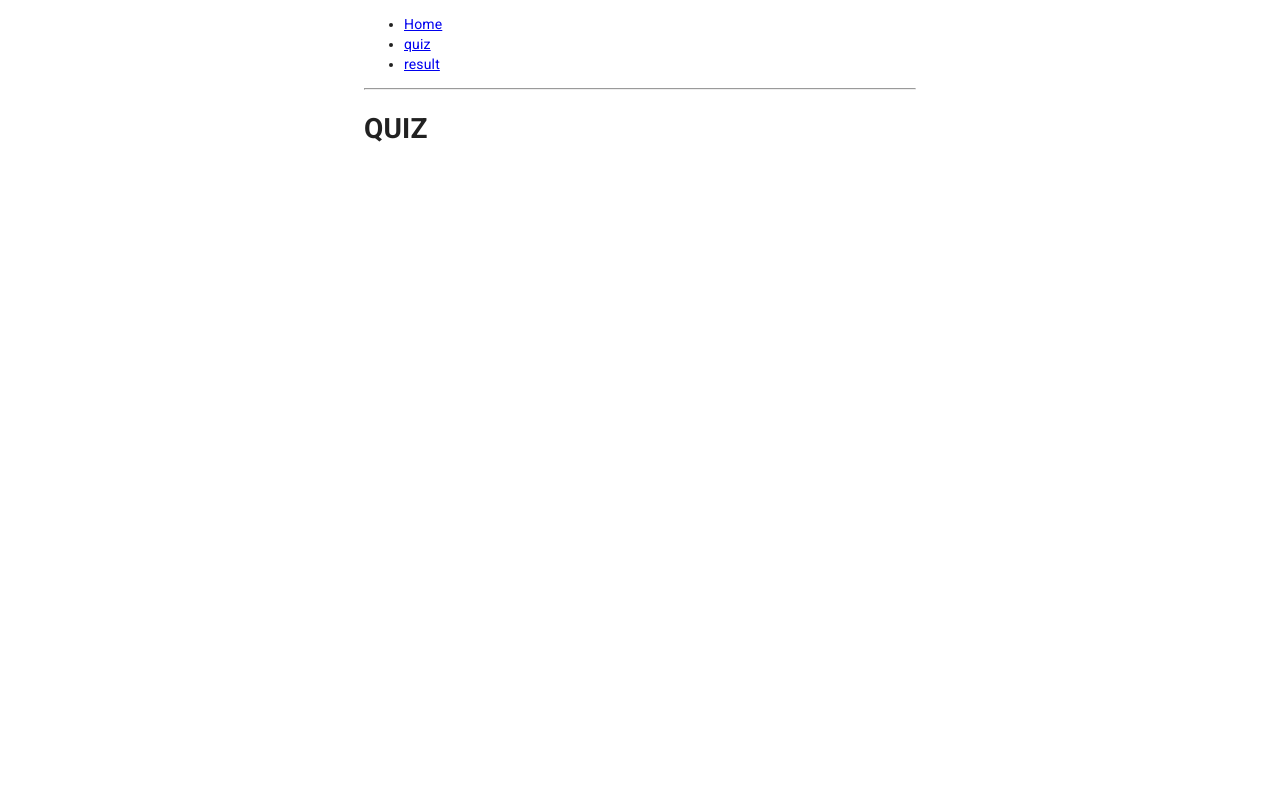
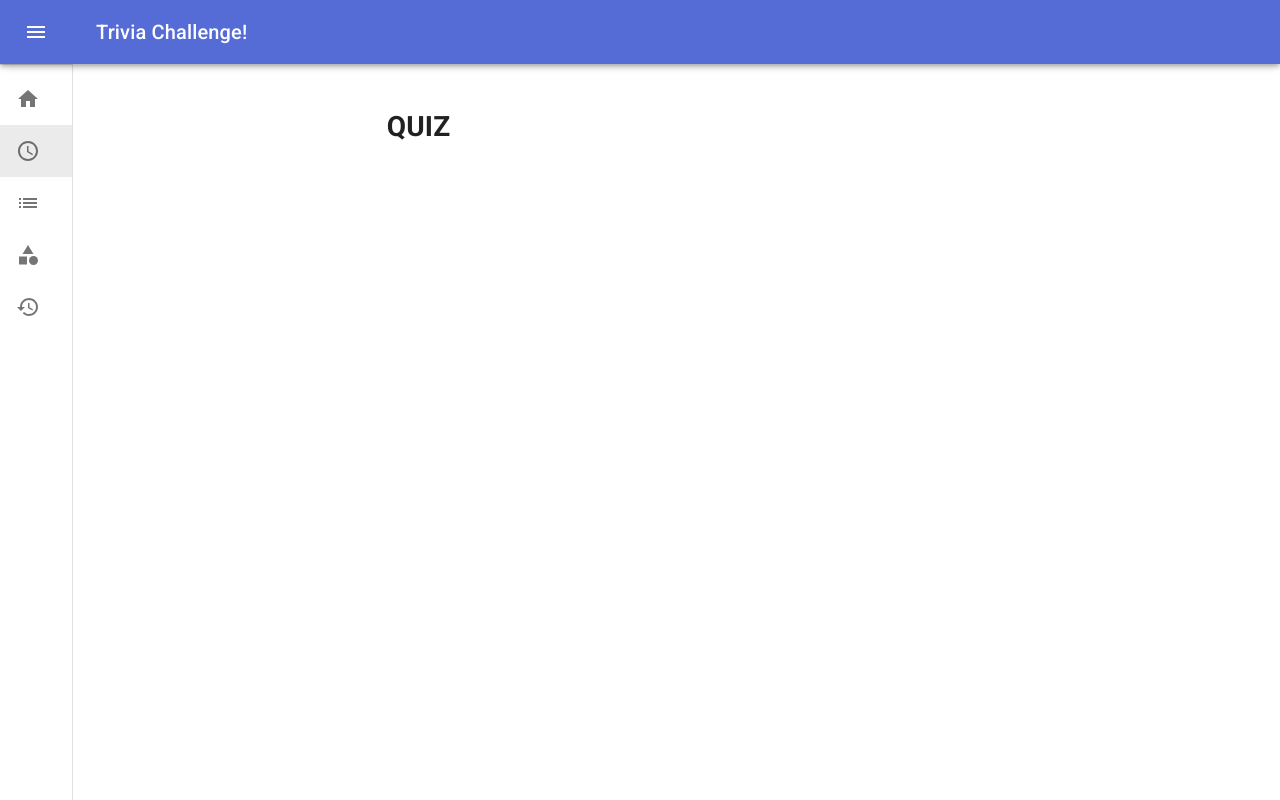
Before and after one commit to floresarmida/TriviaChallenge, a React (Create React App) app: page /quiz in a window 1280 px wide. Built offline with nearby package versions, Linux system fonts and the light colour scheme.

Commit message:
Set up Layout with App bar and slide out Drawer

```diff
--- a/src/App.js
+++ b/src/App.js
@@ -1,8 +1,8 @@
-import { Link, BrowserRouter as Router, Switch } from 'react-router-dom';
-import Container from '@material-ui/core/Container';
+import { BrowserRouter as Router, Switch } from 'react-router-dom';
 import React, { Suspense } from 'react';
 
 import CircularProgress from './components/CircularProgress';
+import Layout from './components/Layout/Layout';
 import PageNotFound from './components/PageNotFound';
 import Route from './components/Route';
 
@@ -14,26 +14,14 @@ import Route from './components/Route';
 const Home = React.lazy(() => import('./screens/Home'));
 const Quiz = React.lazy(() => import('./screens/Quiz'));
 const Result = React.lazy(() => import('./screens/Result'));
+const Categories = React.lazy(() => import('./screens/Categories'));
+const History = React.lazy(() => import('./screens/History'));
 
-export default function App() {
+function App() {
   return (
     <Suspense fallback={<CircularProgress />}>
       <Router>
-        <Container maxWidth="sm">
-          <ul>
-            <li>
-              <Link to="/">Home</Link>
-            </li>
-            <li>
-              <Link to="/quiz">quiz</Link>
-            </li>
-            <li>
-              <Link to="/result">result</Link>
-            </li>
-          </ul>
-
-          <hr />
-
+        <Layout>
           {/*
           A <Switch> looks through all its children <Route>
           elements and renders the first one whose path
@@ -45,11 +33,20 @@ export default function App() {
             <Route exact path="/" title="Home">
               <Home />
             </Route>
+            <Route exact path="/home" title="Home">
+              <Home />
+            </Route>
             <Route path="/quiz" title="Quiz">
               <Quiz />
             </Route>
             <Route path="/result" title="Result">
               <Result />
+            </Route>
+            <Route path="/categories" title="Categories">
+              <Categories />
+            </Route>
+            <Route path="/history" title="History">
+              <History />
             </Route>
             <Route exact path="/404" title="Page Not Found">
               <PageNotFound />
@@ -57,10 +54,11 @@ export default function App() {
             <Route path="/*" title="Page Not Found">
               <PageNotFound />
             </Route>
-            <Route />
           </Switch>
-        </Container>
+        </Layout>
       </Router>
     </Suspense>
   );
 }
+
+export default App;
--- a/src/components/CircularProgress.js
+++ b/src/components/CircularProgress.js
@@ -1,25 +1,22 @@
 import CircularProgress from '@material-ui/core/CircularProgress';
 import PropTypes from 'prop-types';
 import React from 'react';
+import styled from 'styled-components';
 
-const style = {
-  height: '100%',
-  display: 'flex',
-  flexDirection: 'column',
-  justifyContent: 'center',
-  alignItems: 'center',
-};
+const StyledCircularProgress = styled(CircularProgress)`
+  height: 100%;
+  display: flex;
+  flex-direction: column;
+  justify-content: center;
+  align-items: center;
+`;
 
 /**
  * Loading spinner that fills the remaining vertical space
  * https://material-ui.com/api/circular-progress/#circularprogress-api
  */
 function CircularProgressWrapper({ size = 180, thickness = 3.6 }) {
-  return (
-    <div style={style}>
-      <CircularProgress size={size} thickness={thickness} />
-    </div>
-  );
+  return <StyledCircularProgress size={size} thickness={thickness} />;
 }
 
 CircularProgressWrapper.propTypes = {
--- /dev/null
+++ b/src/components/Layout/DrawerMenu.js
@@ -0,0 +1,51 @@
+import { useHistory, useLocation } from 'react-router-dom';
+import AccessTimeIcon from '@material-ui/icons/AccessTime';
+import CategoryIcon from '@material-ui/icons/Category';
+import HistoryIcon from '@material-ui/icons/History';
+import HomeIcon from '@material-ui/icons/Home';
+import List from '@material-ui/core/List';
+import ListIcon from '@material-ui/icons/List';
+import ListItem from '@material-ui/core/ListItem';
+import ListItemIcon from '@material-ui/core/ListItemIcon';
+import ListItemText from '@material-ui/core/ListItemText';
+import PropTypes from 'prop-types';
+import React, { useCallback } from 'react';
+import Tooltip from '@material-ui/core/Tooltip';
+
+// eslint-disable-next-line react/prop-types
+function Item({ primary = '', secondary = '', icon: Icon, open = false }) {
+  const { pathname } = useLocation();
+  const history = useHistory();
+  const url = `/${primary.toLowerCase()}`;
+
+  const handleClick = useCallback(() => history.push(url), [url, history]);
+
+  return (
+    <Tooltip title={open ? '' : primary}>
+      <ListItem button onClick={handleClick} selected={pathname === url}>
+        <ListItemIcon>
+          <Icon />
+        </ListItemIcon>
+        <ListItemText primary={primary} secondary={secondary} />
+      </ListItem>
+    </Tooltip>
+  );
+}
+
+function DrawerMenu({ open = false }) {
+  return (
+    <List>
+      <Item icon={HomeIcon} open={open} primary="Home" />
+      <Item icon={AccessTimeIcon} open={open} primary="Quiz" />
+      <Item icon={ListIcon} open={open} primary="Result" />
+      <Item icon={CategoryIcon} open={open} primary="Categories" />
+      <Item icon={HistoryIcon} open={open} primary="History" />
+    </List>
+  );
+}
+
+DrawerMenu.propTypes = {
+  open: PropTypes.bool.isRequired,
+};
+
+export default DrawerMenu;
--- /dev/null
+++ b/src/components/Layout/Layout.js
@@ -0,0 +1,157 @@
+import { makeStyles, useTheme } from '@material-ui/core/styles';
+import AppBar from '@material-ui/core/AppBar';
+import ChevronLeftIcon from '@material-ui/icons/ChevronLeft';
+import ChevronRightIcon from '@material-ui/icons/ChevronRight';
+import Divider from '@material-ui/core/Divider';
+import Drawer from '@material-ui/core/Drawer';
+import Grid from '@material-ui/core/Grid';
+import IconButton from '@material-ui/core/IconButton';
+import MenuIcon from '@material-ui/icons/Menu';
+import PropTypes from 'prop-types';
+import React, { useCallback, useState } from 'react';
+import Toolbar from '@material-ui/core/Toolbar';
+import Typography from '@material-ui/core/Typography';
+import clsx from 'clsx';
+
+import DrawerMenu from './DrawerMenu';
+
+const drawerWidth = 240;
+
+const useStyles = makeStyles(theme => ({
+  root: {
+    display: 'flex',
+  },
+  appBar: {
+    zIndex: theme.zIndex.drawer + 1,
+    transition: theme.transitions.create(['width', 'margin'], {
+      easing: theme.transitions.easing.sharp,
+      duration: theme.transitions.duration.leavingScreen,
+    }),
+  },
+  appBarShift: {
+    marginLeft: drawerWidth,
+    width: `calc(100% - ${drawerWidth}px)`,
+    transition: theme.transitions.create(['width', 'margin'], {
+      easing: theme.transitions.easing.sharp,
+      duration: theme.transitions.duration.enteringScreen,
+    }),
+  },
+  menuButton: {
+    marginRight: 36,
+  },
+  hide: {
+    display: 'none',
+  },
+  drawer: {
+    width: drawerWidth,
+    flexShrink: 0,
+    whiteSpace: 'nowrap',
+  },
+  drawerOpen: {
+    width: drawerWidth,
+    transition: theme.transitions.create('width', {
+      easing: theme.transitions.easing.sharp,
+      duration: theme.transitions.duration.enteringScreen,
+    }),
+  },
+  drawerClose: {
+    transition: theme.transitions.create('width', {
+      easing: theme.transitions.easing.sharp,
+      duration: theme.transitions.duration.leavingScreen,
+    }),
+    overflowX: 'hidden',
+    width: theme.spacing(7) + 1,
+    [theme.breakpoints.up('sm')]: {
+      width: theme.spacing(9) + 1,
+    },
+  },
+  toolbar: {
+    display: 'flex',
+    alignItems: 'center',
+    justifyContent: 'flex-end',
+    padding: theme.spacing(0, 1),
+    ...theme.mixins.toolbar,
+  },
+  content: {
+    flexGrow: 1,
+    padding: theme.spacing(3),
+  },
+}));
+
+function Layout({ children }) {
+  const classes = useStyles();
+  const theme = useTheme();
+  // Move to redux?
+  const [open, setOpen] = useState(false);
+
+  const handleDrawerOpen = useCallback(() => {
+    setOpen(true);
+  }, []);
+
+  const handleDrawerClose = useCallback(() => {
+    setOpen(false);
+  }, []);
+
+  return (
+    <div className={classes.root}>
+      <AppBar
+        className={clsx(classes.appBar, {
+          [classes.appBarShift]: open,
+        })}
+        position="fixed"
+      >
+        <Toolbar>
+          <IconButton
+            aria-label="open drawer"
+            className={clsx(classes.menuButton, {
+              [classes.hide]: open,
+            })}
+            color="inherit"
+            edge="start"
+            onClick={handleDrawerOpen}
+          >
+            <MenuIcon />
+          </IconButton>
+          <Typography noWrap variant="h6">
+            Trivia Challenge!
+          </Typography>
+        </Toolbar>
+      </AppBar>
+      <Drawer
+        classes={{
+          paper: clsx({
+            [classes.drawerOpen]: open,
+            [classes.drawerClose]: !open,
+          }),
+        }}
+        className={clsx(classes.drawer, {
+          [classes.drawerOpen]: open,
+          [classes.drawerClose]: !open,
+        })}
+        variant="permanent"
+      >
+        <div className={classes.toolbar}>
+          <IconButton onClick={handleDrawerClose}>
+            {theme.direction === 'rtl' ? <ChevronRightIcon /> : <ChevronLeftIcon />}
+          </IconButton>
+        </div>
+        <Divider />
+        <DrawerMenu open={open} />
+      </Drawer>
+      <main className={classes.content}>
+        <div className={classes.toolbar} />
+        <Grid alignContent="center" container justify="center">
+          <Grid item md={6} xs={12}>
+            {children}
+          </Grid>
+        </Grid>
+      </main>
+    </div>
+  );
+}
+
+Layout.propTypes = {
+  children: PropTypes.any,
+};
+
+export default Layout;
--- /dev/null
+++ b/src/components/Layout/index.js
@@ -0,0 +1,3 @@
+import Layout from './Layout';
+
+export default Layout;
--- a/src/index.js
+++ b/src/index.js
@@ -10,7 +10,7 @@ import App from './App';
 import ErrorBoundary from './components/ErrorBoundary';
 import theme from './theme';
 
-ReactDOM.render(
+const element = (
   <ErrorBoundary>
     <Provider store={store}>
       <ThemeProvider theme={theme}>
@@ -19,9 +19,12 @@ ReactDOM.render(
         <App />
       </ThemeProvider>
     </Provider>
-  </ErrorBoundary>,
-  document.querySelector('#root')
+  </ErrorBoundary>
 );
+
+const container = document.querySelector('#root');
+
+ReactDOM.render(element, container);
 
 // If you want your app to work offline and load faster, you can change
 // unregister() to register() below. Note this comes with some pitfalls.
```
Also changed, not shown: package.json (+7 -1 lines).
